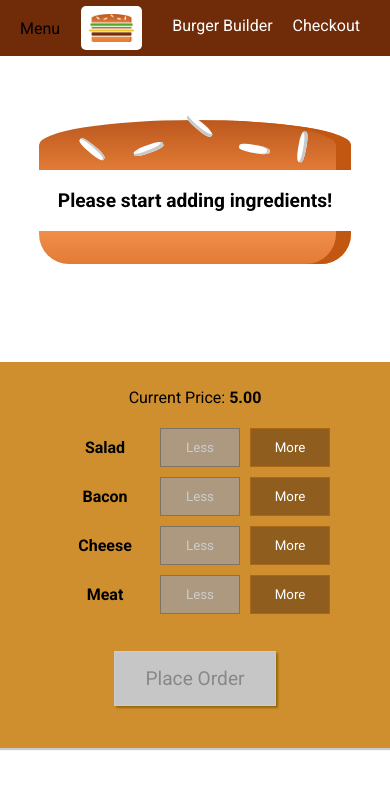
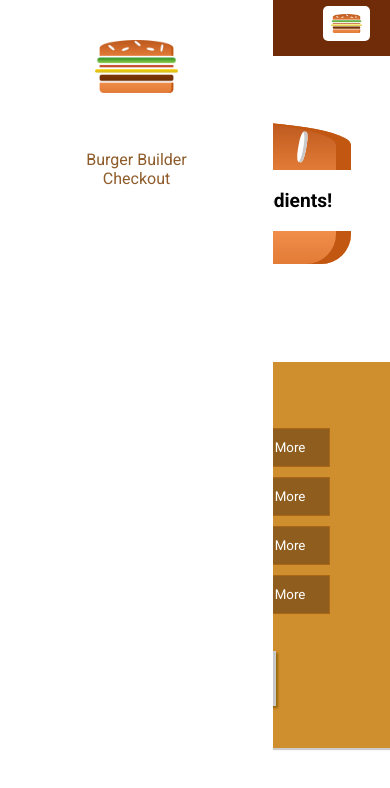
Before and after one commit to jamiev03/React-Playground, a React (Create React App) app in the folder hamburger-builder/: page / in a window 390 px wide. Shown: the top 788 px of the page. Built offline with nearby package versions, Linux system fonts and the light colour scheme.

Commit message:
Working on styling for responsive sideDrawer component.

```diff
--- a/hamburger-builder/src/components/Layout/Layout.js
+++ b/hamburger-builder/src/components/Layout/Layout.js
@@ -2,10 +2,12 @@ import React from 'react';
 import Auxillary from '../../hoc/Auxillary';
 import LayoutStyle from '../../modules/Layout.module.css';
 import Toolbar from '../../components/Navigation/Toolbar/Toolbar';
+import SideDrawer from '../Navigation/SideDrawer/SideDrawer';
 
 const layout = ( props ) => (
     <Auxillary>
         <Toolbar />
+        <SideDrawer />
         <main className={LayoutStyle.content}>
             {props.children}
         </main>
--- a/hamburger-builder/src/components/Navigation/SideDrawer/SideDrawer.js
+++ b/hamburger-builder/src/components/Navigation/SideDrawer/SideDrawer.js
@@ -1,8 +1,16 @@
 import React from 'react';
+import Logo from '../../Logo/Logo';
+import NavigationItems from '../NavigationItems/NavigationItems';
+import classes from '../../../modules/SideDrawer.module.css';
 
 const sideDrawer = (props) => {
     return (
-
+        <div className={classes.SideDrawer}>
+            <div className={classes.Logo}><Logo /></div>
+            <nav>
+                <NavigationItems />
+            </nav>
+        </div>
     );
 };
 
--- a/hamburger-builder/src/components/Navigation/Toolbar/Toolbar.js
+++ b/hamburger-builder/src/components/Navigation/Toolbar/Toolbar.js
@@ -6,8 +6,8 @@ import NavigationItems from '../NavigationItems/NavigationItems';
 const toolbar = (props) => (
     <header className={classes.Toolbar}>
         <div>Menu</div>
-        <Logo />
-        <nav>
+        <div className={classes.Logo}><Logo /></div>
+        <nav className={classes.DesktopOnly}>
             <NavigationItems />
         </nav>
     </header>
--- a/hamburger-builder/src/modules/NavigationItems.module.css
+++ b/hamburger-builder/src/modules/NavigationItems.module.css
@@ -1,10 +1,41 @@
+.NavigationItems {
+    margin: 10px 0;
+    padding: 0;
+    list-style: none;
+    display: block;
+    width: 100%;
+}
+
+.NavigationItem {
+    margin: 0;
+    box-sizing: border-box;
+    display: flex;
+    height: 100%;
+    align-items: center;
+}
+
+.NavigationItem a {
+    color: #8f5c2c;
+    text-decoration: none;
+    width: 100%;
+    box-sizing: border-box;
+    display: block;
+}
+
+.NavigationItem a:hover,
+.NavigationItem a:active,
+.NavigationItem a.active:hover {
+    color: #40A4CB;
+}
+
+@media (min-width: 500px) {
     .NavigationItems {
         margin: 0;
         padding: 0;
         list-style: none;
         display: flex;
         align-items: center;
-    height: 100%;
+        width: auto;
     }
 
     .NavigationItem {
@@ -32,3 +63,4 @@
         border-bottom: 4px solid #40A4CB;
         color: white;
     }
+}
--- a/hamburger-builder/src/modules/SideDrawer.module.css
+++ b/hamburger-builder/src/modules/SideDrawer.module.css
@@ -0,0 +1,32 @@
+.SideDrawer {
+    position: fixed;
+    width: 280px;
+    max-width: 70%;
+    height: 100%;
+    left: 0;
+    top: 0;
+    z-index: 200;
+    background-color: #fff;
+    padding: 32px 16px;
+    box-sizing: border-box;
+    transition: transform 0.3s ease-out;
+}
+
+@media (min-width: 500px) {
+    .SideDrawer {
+        display: none;
+    }
+}
+
+.Open {
+    transform: translateX(0);
+}
+
+.Close {
+    transform: translateX(-100%);
+}
+
+.Logo {
+    height: 11%;
+    margin-bottom: 32px;
+}
--- a/hamburger-builder/src/modules/Toolbar.module.css
+++ b/hamburger-builder/src/modules/Toolbar.module.css
@@ -15,5 +15,14 @@
 
 .Toolbar nav {
     height: 100%;
+}
 
+.Logo {
+   height: 80%;
 }
+
+@media (max-width: 499px) {
+    .DesktopOnly {
+        display: none;
+    }
+}
```
Lines whose indentation alone changed are shown as unchanged.
